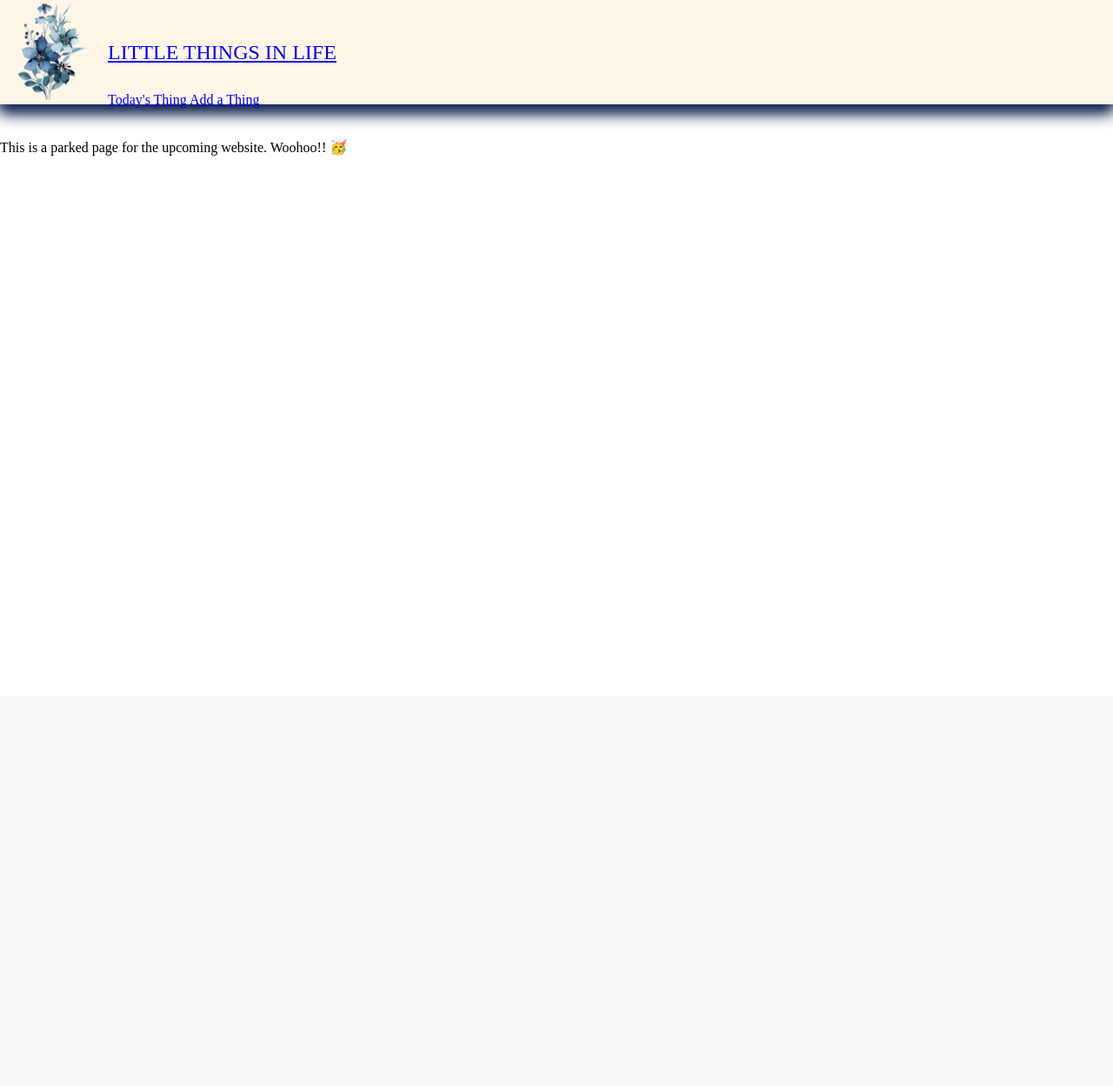
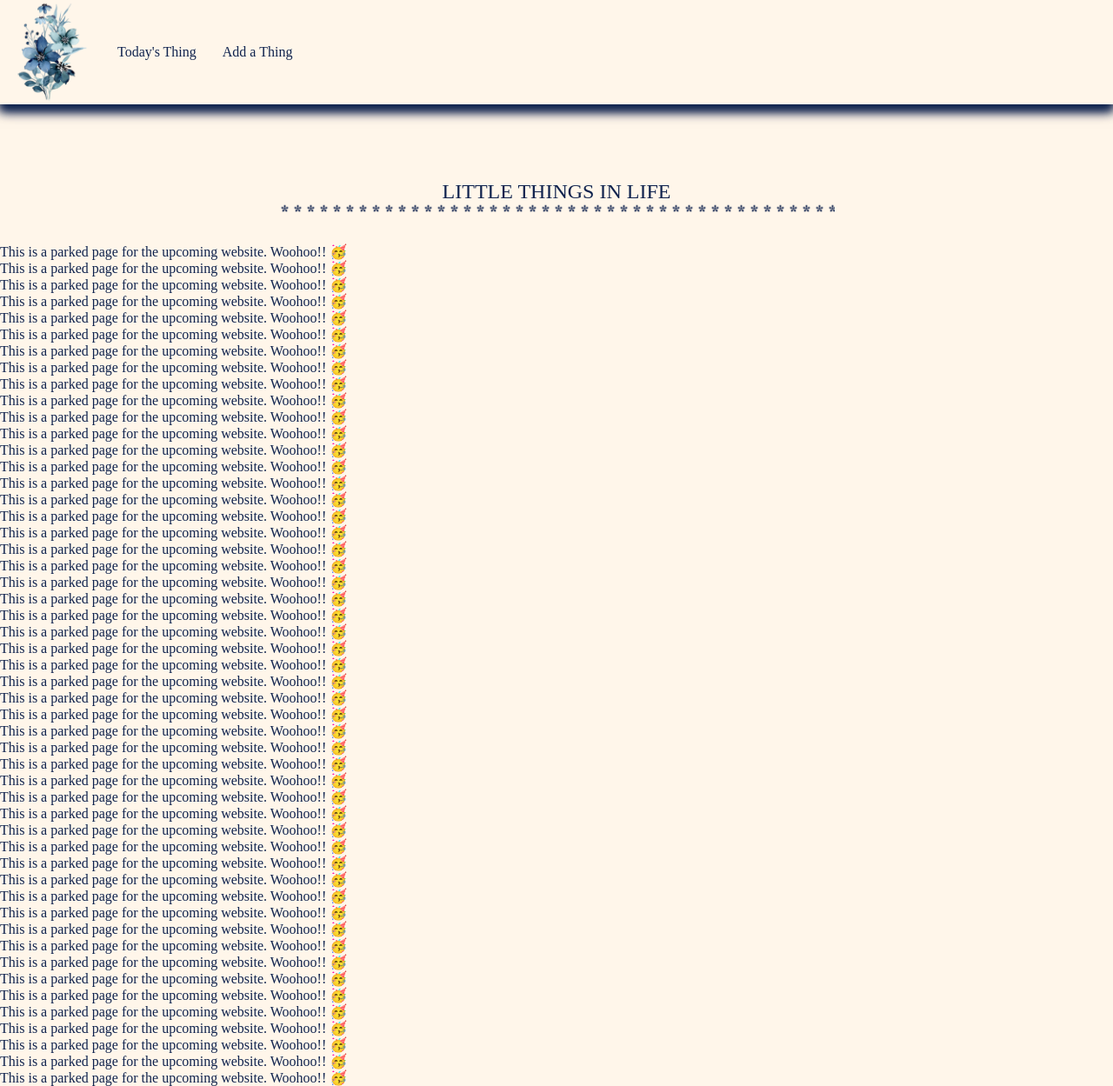
Before and after one commit to ShiraZacks/littleThings, a PHP site: page / in a window 1280 px wide. Shown: the whole page at 87% size. Before the commit the page ends 179 px from the top, so only its background shows below. Run offline with PHP 8.4, Linux system fonts and the light colour scheme; some web fonts are replaced.

Commit message:
header changes and stuff like that

```diff
--- a/header.php
+++ b/header.php
@@ -1,21 +1,8 @@
 <div class="top">
-    <div class="topBar">
-        <img src="flowers/flower_4.png">
-        <a href="index.php" class="logo">LITTLE THINGS IN LIFE</a>
-        <a href="addLittleThing.php">Today's Thing</a>
-        <a href="dailyLittleThing.php">Add a Thing</a>
-    </div>
-
-    <!-- Navbar on small screens -->
-    <div id="smallScreen" class="hide">
-        <div class="smaller">
-            <a class="bar" onclick="myFunction()" title="Toggle Navigation Menu"><img src="bars.svg" alt="MENU"></a>
-        </div>
-        <ul>
-            <li><a href="index.php" class="dropdownButton top">Home</a> </li>
-            <li><a href="parsha.php" class="dropdownButton">Today's Thing</a> </li>
-            <li><a href="geula.php" class="dropdownButton bottom">Add a Thing</a></li>
-        </ul>
+    <div class="topBar container">
+        <a href="index.php"></a><img id="logo_flower" src="flowers/flower_4.png"></a>
+        <a href="addLittleThing.php" class="menuButton">Today's Thing</a>
+        <a href="dailyLittleThing.php" class="menuButton">Add a Thing</a>
     </div>
 </div>
 <div class="under_the_menu"></div>
--- a/index.php
+++ b/index.php
@@ -16,6 +16,61 @@
 <?php include "header.php" ?>
 
 <body>
+    <div class="centerText">
+        <h1 class="logo fancyUnderline">LITTLE THINGS IN LIFE</h1>
+    </div>
+
+
+    <h2>This is a parked page for the upcoming website. Woohoo!! 🥳</h2>
+    <h2>This is a parked page for the upcoming website. Woohoo!! 🥳</h2>
+    <h2>This is a parked page for the upcoming website. Woohoo!! 🥳</h2>
+    <h2>This is a parked page for the upcoming website. Woohoo!! 🥳</h2>
+    <h2>This is a parked page for the upcoming website. Woohoo!! 🥳</h2>
+    <h2>This is a parked page for the upcoming website. Woohoo!! 🥳</h2>
+    <h2>This is a parked page for the upcoming website. Woohoo!! 🥳</h2>
+    <h2>This is a parked page for the upcoming website. Woohoo!! 🥳</h2>
+    <h2>This is a parked page for the upcoming website. Woohoo!! 🥳</h2>
+    <h2>This is a parked page for the upcoming website. Woohoo!! 🥳</h2>
+    <h2>This is a parked page for the upcoming website. Woohoo!! 🥳</h2>
+    <h2>This is a parked page for the upcoming website. Woohoo!! 🥳</h2>
+    <h2>This is a parked page for the upcoming website. Woohoo!! 🥳</h2>
+    <h2>This is a parked page for the upcoming website. Woohoo!! 🥳</h2>
+    <h2>This is a parked page for the upcoming website. Woohoo!! 🥳</h2>
+    <h2>This is a parked page for the upcoming website. Woohoo!! 🥳</h2>
+    <h2>This is a parked page for the upcoming website. Woohoo!! 🥳</h2>
+    <h2>This is a parked page for the upcoming website. Woohoo!! 🥳</h2>
+    <h2>This is a parked page for the upcoming website. Woohoo!! 🥳</h2>
+    <h2>This is a parked page for the upcoming website. Woohoo!! 🥳</h2>
+    <h2>This is a parked page for the upcoming website. Woohoo!! 🥳</h2>
+    <h2>This is a parked page for the upcoming website. Woohoo!! 🥳</h2>
+    <h2>This is a parked page for the upcoming website. Woohoo!! 🥳</h2>
+    <h2>This is a parked page for the upcoming website. Woohoo!! 🥳</h2>
+    <h2>This is a parked page for the upcoming website. Woohoo!! 🥳</h2>
+    <h2>This is a parked page for the upcoming website. Woohoo!! 🥳</h2>
+    <h2>This is a parked page for the upcoming website. Woohoo!! 🥳</h2>
+    <h2>This is a parked page for the upcoming website. Woohoo!! 🥳</h2>
+    <h2>This is a parked page for the upcoming website. Woohoo!! 🥳</h2>
+    <h2>This is a parked page for the upcoming website. Woohoo!! 🥳</h2>
+    <h2>This is a parked page for the upcoming website. Woohoo!! 🥳</h2>
+    <h2>This is a parked page for the upcoming website. Woohoo!! 🥳</h2>
+    <h2>This is a parked page for the upcoming website. Woohoo!! 🥳</h2>
+    <h2>This is a parked page for the upcoming website. Woohoo!! 🥳</h2>
+    <h2>This is a parked page for the upcoming website. Woohoo!! 🥳</h2>
+    <h2>This is a parked page for the upcoming website. Woohoo!! 🥳</h2>
+    <h2>This is a parked page for the upcoming website. Woohoo!! 🥳</h2>
+    <h2>This is a parked page for the upcoming website. Woohoo!! 🥳</h2>
+    <h2>This is a parked page for the upcoming website. Woohoo!! 🥳</h2>
+    <h2>This is a parked page for the upcoming website. Woohoo!! 🥳</h2>
+    <h2>This is a parked page for the upcoming website. Woohoo!! 🥳</h2>
+    <h2>This is a parked page for the upcoming website. Woohoo!! 🥳</h2>
+    <h2>This is a parked page for the upcoming website. Woohoo!! 🥳</h2>
+    <h2>This is a parked page for the upcoming website. Woohoo!! 🥳</h2>
+    <h2>This is a parked page for the upcoming website. Woohoo!! 🥳</h2>
+    <h2>This is a parked page for the upcoming website. Woohoo!! 🥳</h2>
+    <h2>This is a parked page for the upcoming website. Woohoo!! 🥳</h2>
+    <h2>This is a parked page for the upcoming website. Woohoo!! 🥳</h2>
+    <h2>This is a parked page for the upcoming website. Woohoo!! 🥳</h2>
+    <h2>This is a parked page for the upcoming website. Woohoo!! 🥳</h2>
     <h2>This is a parked page for the upcoming website. Woohoo!! 🥳</h2>
 </body>
 
--- a/style.css
+++ b/style.css
@@ -7,26 +7,18 @@
 	--color2: #10234E;
 	/* light, shadows */
 	--color3: #6792BB;
-	--color4: ;
+	/* light, transparent, highlights */
+	--color4: #6792bb81;
 	--topBarHeight: 15vh;
 }
 
 html,
 body {
 	font-family: 'Della Respira', serif;
+	background-color: var(--color1);
 	overflow-x: hidden;
-}
-
-img {
-	height: var(--topBarHeight);
-}
-
-.logo {
-	display: inline-block;
-	position: absolute;
-	height: var(--topBarHeight);
-	line-height: var(--topBarHeight);
-	font-size: x-large;
+	color: var(--color2) !important;
+	/* text-align: center; */
 }
 
 /* topBar */
@@ -38,8 +30,35 @@ img {
 	height: var(--topBarHeight);
 	background-color: var(--color1);
 	position: fixed;
-	box-shadow: 0 8px 16px 0 var(--color2),
-		0 6px 20px 0 var(--color2);
+	box-shadow: 0 8px 10px 0 var(--color2),
+		0 6px 15px 0 var(--color2);
+
+}
+
+.container {
+	display: flex;
+	justify-content: flex-start;
+}
+
+img {
+	height: var(--topBarHeight);
+}
+
+.logo {
+	height: var(--topBarHeight);
+	line-height: var(--topBarHeight);
+	font-size: x-large;
+	width: 50vw;
+	margin-left: auto;
+	margin-right: auto;
+}
+
+.fancyUnderline {
+	text-decoration: none;
+	background-image: url("underline.png");
+	background-position: 0 3em;
+	background-size: 15px;
+	background-repeat: repeat-x;
 }
 
 .under_the_menu {
@@ -50,7 +69,44 @@ img {
 .menuButton {
 	cursor: pointer;
 	height: var(--topBarHeight);
+	line-height: var(--topBarHeight);
+	padding-right: 15px;
+	padding-left: 15px;
 }
+
+a {
+	color: var(--color2);
+	text-decoration: none;
+	position: relative;
+}
+
+a:hover {}
+
+a::before {
+	/* makes the "underline" behind the text */
+	z-index: -1;
+	content: '';
+	position: absolute;
+	top: 50%;
+	right: 0;
+	width: 0;
+	height: 10px;
+	/*color of the underline, make it transparent*/
+	background-color: var(--color4);
+	transition: width 0.6s cubic-bezier(0.25, 1, 0.5, 1);
+}
+
+@media (hover: hover) and (pointer: fine) {
+	a:hover::before {
+		left: 0;
+		right: auto;
+		width: 100%;
+	}
+}
+
+a:active {}
+
+a:visited {}
 
 /*hover button on menu full screen*/
 /* a.buttons:hover {
@@ -61,29 +117,26 @@ img {
 	text-shadow: none !important;
 } */
 
-/*STUFF FOR LITTLE SCREEN*/
-/* .smaller {
-	z-index: 1;
-	display: none;
-	top: 10px;
-}
 
-ul {
-	list-style-type: none;
-}
-
-li {
-	margin-bottom: 0px;
-} */
 
 /*responsive screen size*/
 @media only screen and (max-width: 992px) {
-	[class*="buttons"] {
+	.topBar {
+		height: fit-content;
+		position: static;
+	}
+
+	.under_the_menu {
 		display: none;
 	}
 
-	[class*="smaller"] {
-		display: block;
+	#logo_flower {
+		display: none;
+	}
+
+	.container {
+		justify-content: center;
+		flex-wrap: wrap;
 	}
 }
 
@@ -103,16 +156,9 @@ li {
 	float: none;
 }
 
-
-
-
-
-
-
-
-
-
-
+.centerText {
+	text-align: center;
+}
 
 
 /*small menu buttons, and regular buttons */
```
Also changed, not shown: reset.css (+14 -0 lines), addLittleThing.php (added), dailyLittleThing.php (added), underline.png (added).
